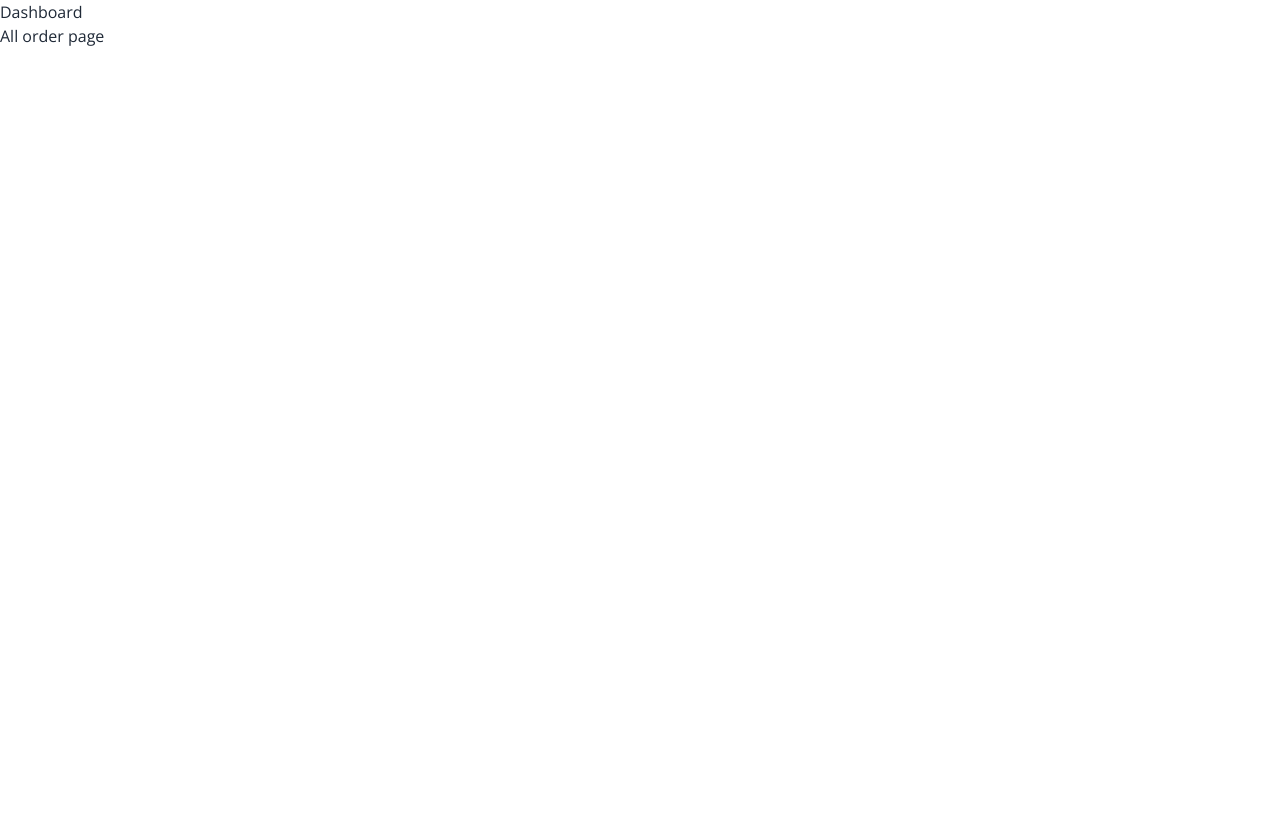
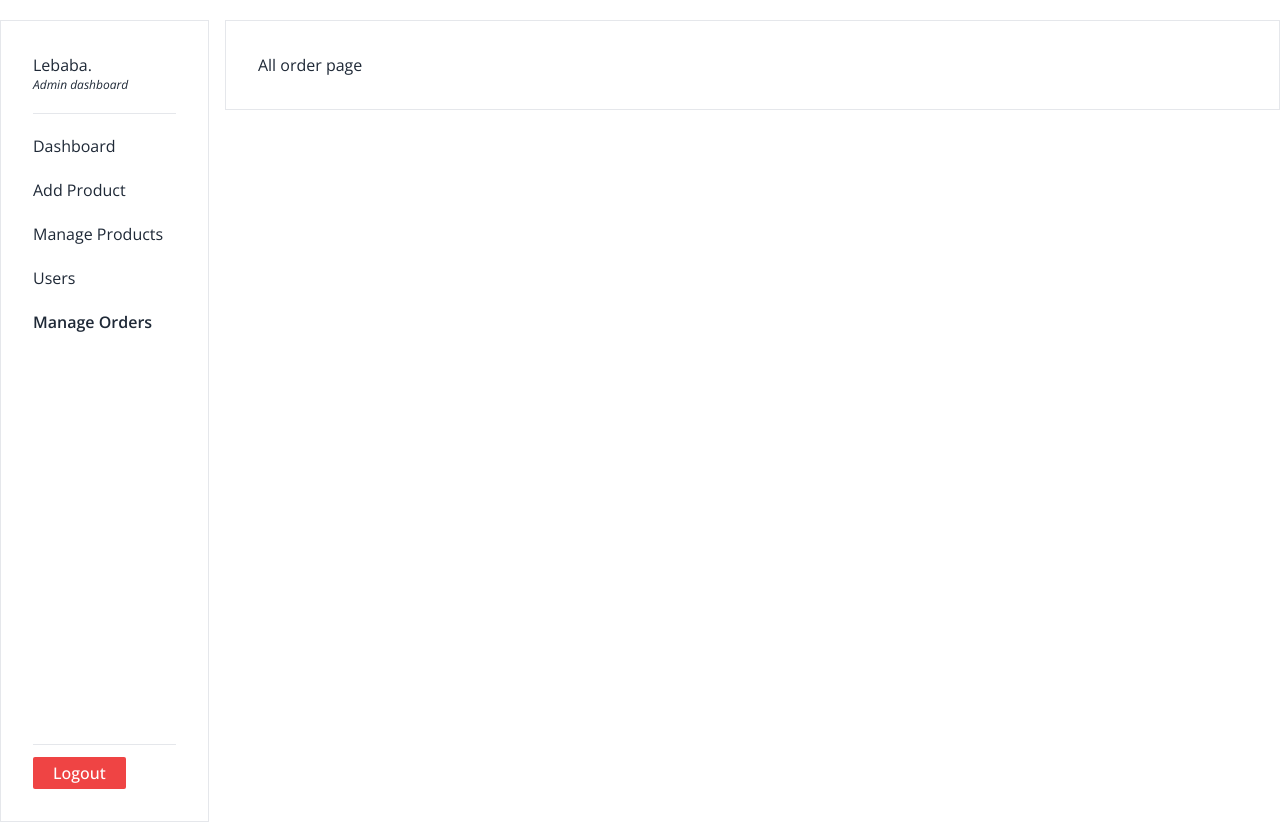
Before and after one commit to ishanrana363/College-Final-Project-Frontend, a React (Vite) app: page /dashboard/all-orders in a window 1280 px wide. Before the commit the page ends 800 px from the top, so only its background shows below. Built offline with nearby package versions, Linux system fonts and the light colour scheme; sample sign-in values are in the browser's storage; a web font is replaced by a local one.

Commit message:
admin navbar completed

```diff
--- a/src/dashboard-layout/DashboardLayout.jsx
+++ b/src/dashboard-layout/DashboardLayout.jsx
@@ -1,16 +1,36 @@
-import React from 'react'
-import { useSelector } from 'react-redux';
-import { Navigate, Outlet } from 'react-router-dom';
+import { useSelector } from 'react-redux'
+import { Navigate, Outlet } from 'react-router-dom'
+import UserMain from './../pages/client/user-main-page/UserMain';
+import AdminMain from '../pages/admin/admin-main-page/AdminMain';
 
 const DashboardLayout = () => {
   const { user } = useSelector((state) => state.auth);
-  if(!user){
-    return <Navigate to={"/login"} replace />
+
+  if (!user) {
+    alert("You must be logged in");
+    return <Navigate to="/login" replace />
+  }
+  const renderDashboard = () => {
+    switch (user?.role) {
+      case 'admin':
+        return <AdminMain />
+      case 'user':
+        return <UserMain />
+
+      default:
+        return <Navigate to="/login" replace />
+    }
   }
   return (
-    <div>
-      <h1>Dashboard</h1>
-      <Outlet />
+    <div className='container mx-auto flex flex-col md:flex-row gap-4 items-start justify-start'>
+      <header className='lg:w-1/5 sm:w-2/5 w-full border mt-5'>
+        {
+          renderDashboard()
+        }
+      </header>
+      <main className='p-8 bg-white w-full border mt-5'>
+        <Outlet />
+      </main>
     </div>
   )
 }
--- /dev/null
+++ b/src/pages/admin/admin-home-page/AdminHome.jsx
@@ -0,0 +1,11 @@
+import React from 'react'
+
+const AdminHome = () => {
+  return (
+    <div>
+      <h1>AdminHome</h1>
+    </div>
+  )
+}
+
+export default AdminHome
--- /dev/null
+++ b/src/pages/admin/admin-main-page/AdminMain.jsx
@@ -0,0 +1,78 @@
+import React from 'react'
+import { Link, NavLink, useNavigate } from 'react-router-dom'
+import { useLogoutUserMutation } from '../../../redux/feature/auth/authApi';
+import { useDispatch } from 'react-redux';
+import { logout } from '../../../redux/feature/auth/authSlice';
+import Swal from 'sweetalert2';
+
+const navItems = [
+    { path: "/dashboard/admin", label: "Dashboard" },
+    { path: "/dashboard/add-products", label: "Add Product" },
+    { path: "/dashboard/manage-items", label: "Manage Products" },
+    { path: "/dashboard/users", label: "Users" },
+    { path: "/dashboard/all-orders", label: "Manage Orders" },
+]
+
+const AdminMain = () => {
+
+    const [logoutUser] = useLogoutUserMutation();
+    const dispatch = useDispatch();
+    const navigate = useNavigate();
+
+    const handleLogout = async () => {
+        try {
+            await logoutUser().unwrap();
+            dispatch(logout());
+            Swal.fire({
+                title: "Logged Out Successfully",
+                icon: "success",
+                showConfirmButton: false,
+                timer: 1500
+            })
+            navigate("/");
+        } catch (error) {
+            console.error("Error during logout:", error);
+        }
+    };
+
+    return (
+        <div className='space-y-5 bg-white p-8 md:h-screen flex flex-col justify-between'>
+            <div>
+                <div className='nav__logo'>
+                    <Link to="/">Lebaba<span>.</span></Link>
+                    <p className='text-xs italic'>Admin dashboard</p>
+                </div>
+
+                <hr className='mt-5' />
+
+                <ul className='space-y-5 pt-5'>
+                    {navItems.map((item, index) => (
+                        <li key={index}>
+                            <NavLink
+                                to={item.path}
+                                className={({ isActive }) =>
+                                    isActive ? "active font-semibold" : ""
+                                }
+                            >
+                                {item.label}
+                            </NavLink>
+                        </li>
+                    ))}
+                </ul>
+            </div>
+
+            {/* Logout Button */}
+            <div className='mb-3'>
+                <hr className='mb-3 ' />
+                <button
+                    onClick={handleLogout} // Pass function reference
+                    className='text-white bg-red-500 font-medium px-5 py-1 rounded-sm'
+                >
+                    Logout
+                </button>
+            </div>
+        </div>
+    );
+};
+
+export default AdminMain;
--- /dev/null
+++ b/src/pages/admin/all-users-page/AllUsers.jsx
@@ -0,0 +1,11 @@
+import React from 'react'
+
+const AllUsers = () => {
+  return (
+    <div>
+      <h1>All user</h1>
+    </div>
+  )
+}
+
+export default AllUsers
--- /dev/null
+++ b/src/pages/client/order-page/Order.jsx
@@ -0,0 +1,11 @@
+import React from 'react'
+
+const Order = () => {
+  return (
+    <div>
+      <h1>Order page </h1>
+    </div>
+  )
+}
+
+export default Order
--- /dev/null
+++ b/src/pages/client/payment-page/Payment.jsx
@@ -0,0 +1,11 @@
+import React from 'react'
+
+const Payment = () => {
+  return (
+    <div>
+      <h1>payments page</h1>
+    </div>
+  )
+}
+
+export default Payment
--- /dev/null
+++ b/src/pages/client/profile-page/Profile.jsx
@@ -0,0 +1,11 @@
+import React from 'react'
+
+const Profile = () => {
+  return (
+    <div>
+      <h1>Profile</h1>
+    </div>
+  )
+}
+
+export default Profile
--- /dev/null
+++ b/src/pages/client/user-main-page/UserMain.jsx
@@ -0,0 +1,11 @@
+import React from 'react'
+
+const UserMain = () => {
+  return (
+    <div>
+      <h1>user main</h1>
+    </div>
+  )
+}
+
+export default UserMain
--- /dev/null
+++ b/src/router/PrivateRoute.jsx
@@ -0,0 +1,21 @@
+// eslint-disable-next-line no-unused-vars
+import React from 'react'
+import { useSelector } from 'react-redux';
+import { Navigate, useLocation } from 'react-router-dom';
+
+// eslint-disable-next-line react/prop-types
+const PrivateRoute = ({ children, role }) => {
+    const { user } = useSelector((state) => state.auth);
+    const location = useLocation()
+    if (!user) {
+        alert("You must be logged in")
+        return <Navigate to="/login" state={{ from: location }} replace />
+    }
+    if (role && user?.role !== role) {
+        alert("Access denied! You must be an admin");
+        return <Navigate to="/login" state={{ from: location }} replace />
+    }
+    return children;
+}
+
+export default PrivateRoute
```
Also changed, not shown: src/router/router.jsx (+44 -12 lines).
